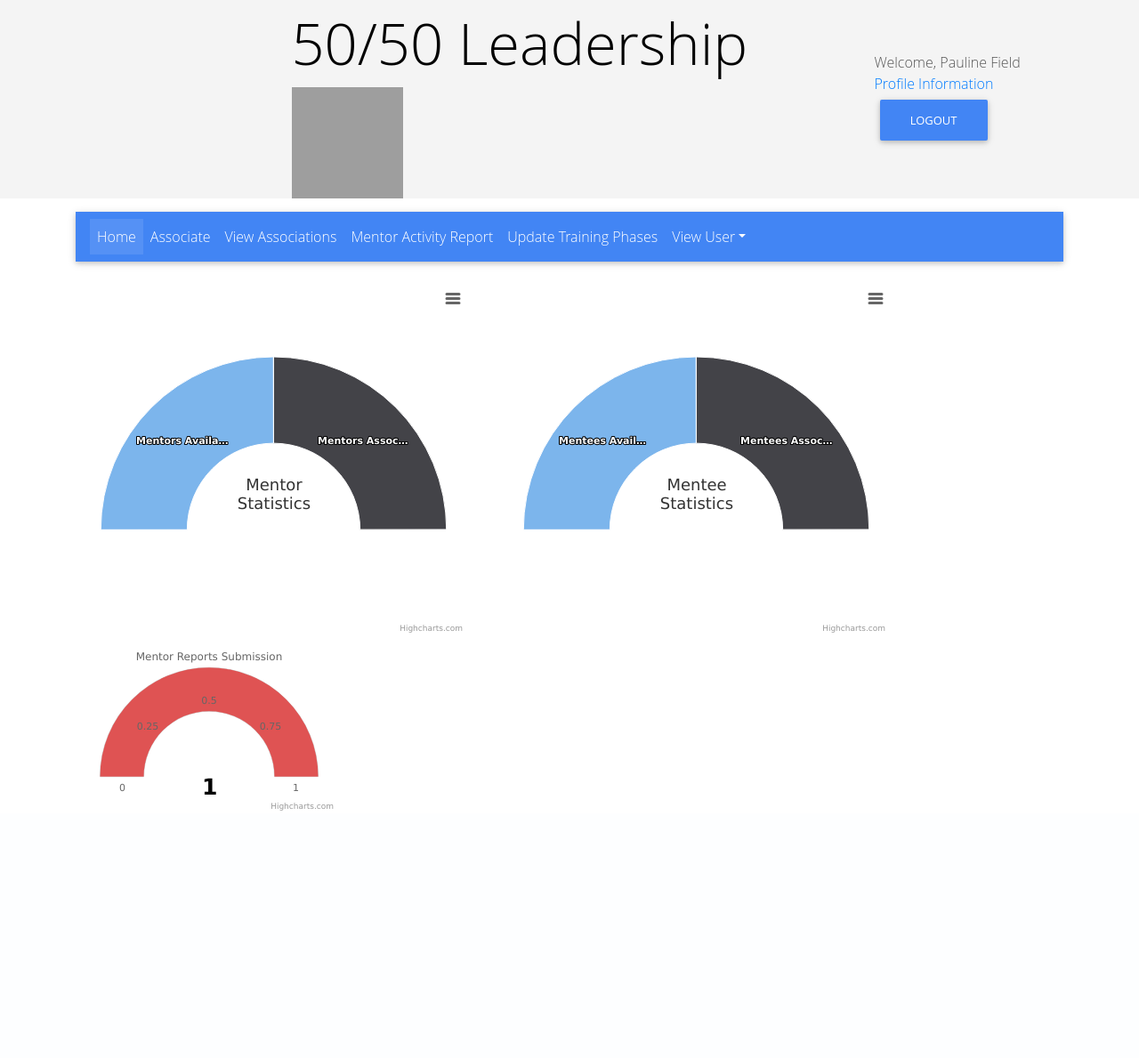
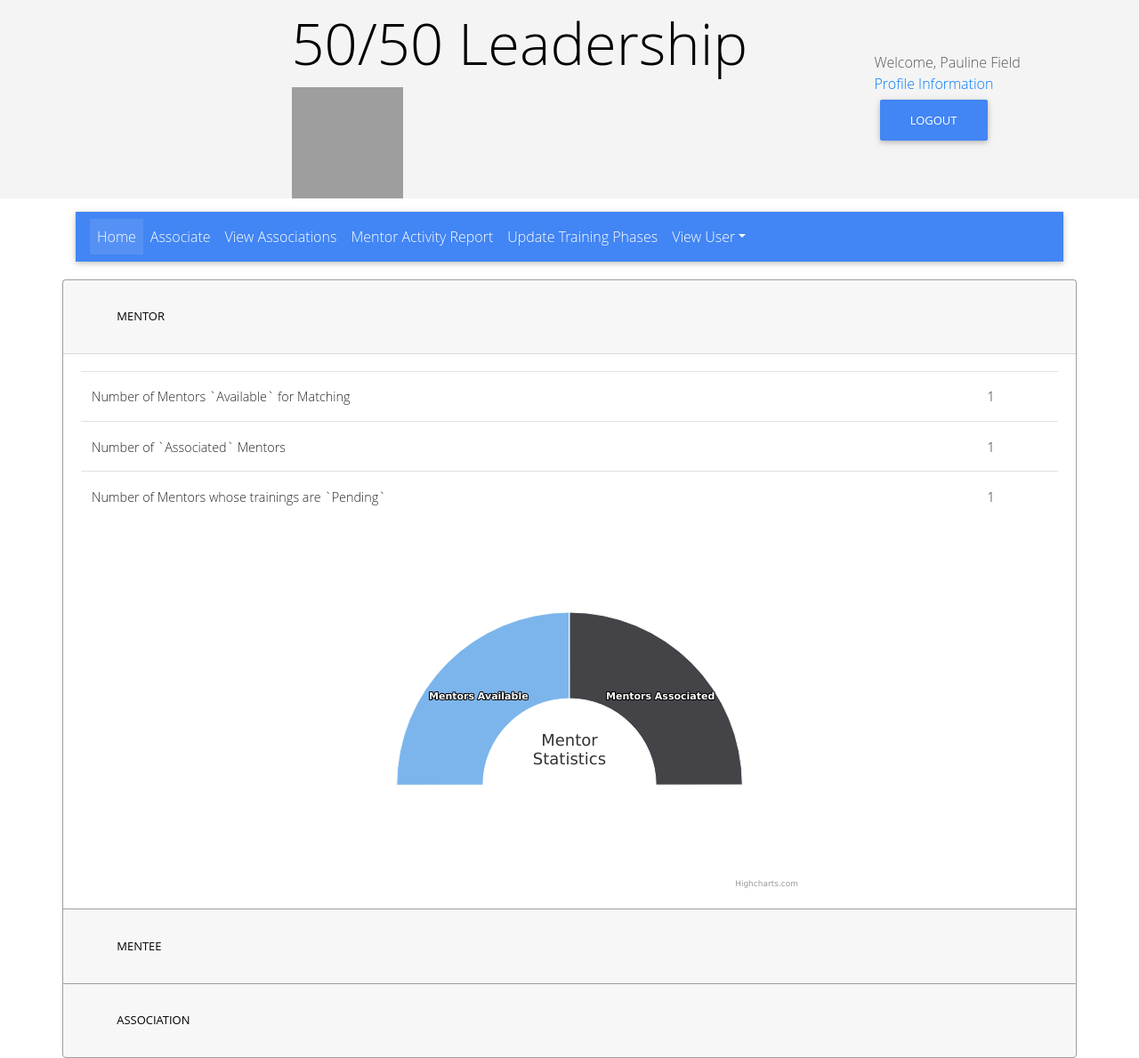
Before and after one commit to poptanimukesh/mentorprogram, a Django app: template polls/templates/home.html in a window 1280 px wide. Shown: the whole page at 89% size. Before the commit the page ends 911 px from the top, so only its background shows below. Run offline with Django 3.2, Linux system fonts and the light colour scheme; the template is opened without the code that fills it: most values are stand-ins (such as "Sample title", 1, 10 or a date in 2020); some libraries are stand-ins or nearby versions; grey boxes are pictures that could not be loaded.

Commit message:
Development for  MENPS-128

```diff
--- a/polls/templates/home.html
+++ b/polls/templates/home.html
@@ -10,7 +10,6 @@
 {% load static %}
 {% block CSS %}
   <link rel="stylesheet" href="{% static 'css/header.css' %}">
-  <link rel="stylesheet" href="{% static 'css/index.css' %}">
 {% endblock %}
 </head>
 
@@ -23,31 +22,114 @@
         {{  associated_mentors_count | json_script:"associated_mentors_count" }}
         {{  active_mentees_count | json_script:"active_mentees_count" }}
         {{  associated_mentees_count | json_script:"associated_mentees_count" }}
-        {{ reports_submitted_count | json_script:"reports_submitted_count" }}
         <div class="row">
-            <div id="mentorStatistics" class="col-lg-5"></div>
-            <div id="menteeStatistics" class="col-lg-5"></div>
+            <div class="accordion" id="accordionExample" style="width: 100%">
+                  <div class="card z-depth-0 bordered">
+                    <div class="card-header" id="headingOne">
+                      <h5 class="mb-0">
+                        <button class="btn btn-link" type="button" data-toggle="collapse" data-target="#collapseOne"
+                          aria-expanded="true" aria-controls="collapseOne" id = "mentorStat">
+                          Mentor
+                        </button>
+                      </h5>
+                    </div>
+                    <div id="collapseOne" class="collapse show" aria-labelledby="headingOne"
+                      data-parent="#accordionExample">
+                      <div class="card-body">
+                        <table class="table table-hover">
+                            <tbody>
+                                <tr>
+                                    <td>Number of Mentors `Available` for Matching</td>
+                                    <td>{{ available_mentors_count }}</td>
+                                </tr>
+                                <tr>
+                                    <td>Number of `Associated` Mentors</td>
+                                    <td>{{ associated_mentors_count }}</td>
+                                </tr>
+                                <tr>
+                                    <td>Number of Mentors whose trainings are `Pending`</td>
+                                    <td>{{ pending_training_count }}</td>
+                                </tr>
+                            </tbody>
+                        </table>
+                        <div class="row">
+                            <div class="col-lg-3"></div>
+                            <div id="mentorStatistics" class="col-lg-6"></div>
+                            <div class="col-lg-3"></div>
+                        </div>
+                      </div>
+                    </div>
+                  </div>
+                  <div class="card z-depth-0 bordered">
+                    <div class="card-header" id="headingTwo">
+                      <h5 class="mb-0">
+                        <button class="btn btn-link collapsed" type="button" data-toggle="collapse"
+                          data-target="#collapseTwo" aria-expanded="false" aria-controls="collapseTwo">
+                          Mentee
+                        </button>
+                      </h5>
+                    </div>
+                    <div id="collapseTwo" class="collapse" aria-labelledby="headingTwo" data-parent="#accordionExample">
+                      <table class="table table-hover">
+                            <tbody>
+                                <tr>
+                                    <td>Number of Mentees `Available` for Matching</td>
+                                    <td>{{ active_mentees_count }}</td>
+                                </tr>
+                                <tr>
+                                    <td>Number of `Associated` Mentees</td>
+                                    <td>{{ associated_mentees_count }}</td>
+                                </tr>
+                            </tbody>
+                        </table>
+                        <div class="row">
+                            <div class="col-lg-3"></div>
+                            <div id="menteeStatistics" class="col-lg-6"></div>
+                            <div class="col-lg-3"></div>
+                        </div>
+                    </div>
+                  </div>
+                  <div class="card z-depth-0 bordered">
+                    <div class="card-header" id="headingThree">
+                      <h5 class="mb-0">
+                        <button class="btn btn-link collapsed" type="button" data-toggle="collapse"
+                          data-target="#collapseThree" aria-expanded="false" aria-controls="collapseThree">
+                          Association
+                        </button>
+                      </h5>
+                    </div>
+                    <div id="collapseThree" class="collapse" aria-labelledby="headingThree" data-parent="#accordionExample">
+                      <div class="card-body">
+
+                        <table class="table table-hover">
+                            <tbody>
+                                <tr>
+                                    <td>Number of `Associations`</td>
+                                    <td>{{ associated_mentors_count }}</td>
+                                </tr>
+                                <tr>
+                                    <td>Number of mentors who submitted the `Monthly Activity Report`</td>
+                                    <td>{{ reports_submitted_count }}</td>
+                                </tr>
+                            </tbody>
+                        </table>
+                        <div>
+                          <div class="progress" style="width: 50%">
+                            <div class="progress-bar" role="progressbar" style="width: {{reports_submitted_perc}}%" aria-valuenow="25" aria-valuemin="0" aria-valuemax="100">{{reports_submitted_perc}}%</div>
+                          </div>
+                      </div>
+                    </div>
+                  </div>
+                </div>
         </div>
-        <div class="row">
-            <div class="col-lg-6">
-            <figure class="highcharts-figure">
-                <div id="reportStatistics" class="chart-container"></div>
-            </figure>
-        </div>
-        </div>
-        <div>
-    </div>
 </body>
+{% include "commonJS.html" %}
 <script src="https://code.jquery.com/jquery-3.3.1.js"></script>
 <script src="https://cdn.datatables.net/1.10.20/js/jquery.dataTables.min.js"></script>
 <script src="https://cdn.datatables.net/1.10.20/js/dataTables.bootstrap4.min.js"></script>
 <script src="https://cdn.datatables.net/select/1.3.1/js/dataTables.select.min.js"></script>
 <script src="https://code.highcharts.com/highcharts.js"></script>
 <script src="https://code.highcharts.com/highcharts-more.js"></script>
-<script src="https://code.highcharts.com/modules/solid-gauge.js"></script>
-<script src="https://code.highcharts.com/modules/exporting.js"></script>
-<script src="https://code.highcharts.com/modules/export-data.js"></script>
-<script src="https://code.highcharts.com/modules/accessibility.js"></script>
 <script rel="stylesheet" src="{% static 'js/index.js' %}">
 </script>
 </html>
--- a/polls/views.py
+++ b/polls/views.py
@@ -20,11 +20,14 @@ def index(request):
     reports_submitted = ActivitySummary.objects.filter(submission_date__month=current_month)
     print(reports_submitted.count())
     context = {
+        'mentor_count': active_mentors.all().count(),
+        'pending_training_count': active_mentors.all().exclude(trainingphases=4).count(),
         'available_mentors_count' : available_mentors.count(),
         'associated_mentors_count' : associated_mentors_count.count(),
         'active_mentees_count' : active_mentees.count(),
         'associated_mentees_count' : associated_mentees.count(),
-        'reports_submitted_count' : reports_submitted.count()
+        'reports_submitted_count' : reports_submitted.count(),
+        'reports_submitted_perc' : str(round(reports_submitted.count()/associated_mentors_count.count()*100, 2))
     }
     return HttpResponse(template.render(context, request))
 
--- a/static/css/index.css
+++ /dev/null
@@ -1,50 +0,0 @@
-.highcharts-figure .chart-container {
-	width: 300px;
-	height: 200px;
-	float: left;
-}
-
-@media (max-width: 600px) {
-	.highcharts-figure {
-		width: 100%;
-	}
-	.highcharts-figure .chart-container {
-		width: 300px;
-		float: none;
-		margin: 0 auto;
-	}
-
-}
-
-.highcharts-figure, .highcharts-data-table table {
-	width: 600px;
-	margin: 0 auto;
-}
-
-.highcharts-data-table table {
-    font-family: Verdana, sans-serif;
-    border-collapse: collapse;
-    border: 1px solid #EBEBEB;
-    margin: 10px auto;
-    text-align: center;
-    width: 100%;
-    max-width: 500px;
-}
-.highcharts-data-table caption {
-    padding: 1em 0;
-    font-size: 1.2em;
-    color: #555;
-}
-.highcharts-data-table th {
-	font-weight: 600;
-    padding: 0.5em;
-}
-.highcharts-data-table td, .highcharts-data-table th, .highcharts-data-table caption {
-    padding: 0.5em;
-}
-.highcharts-data-table thead tr, .highcharts-data-table tr:nth-child(even) {
-    background: #f8f8f8;
-}
-.highcharts-data-table tr:hover {
-    background: #f1f7ff;
-}
--- a/static/js/index.js
+++ b/static/js/index.js
@@ -44,98 +44,12 @@ $(document).ready(function() {
     });
     }
 
-    var gaugeOptions = {
-        chart: {
-            type: 'solidgauge'
-        },
-
-        title: null,
-
-        pane: {
-            center: ['50%', '85%'],
-            size: '140%',
-            startAngle: -90,
-            endAngle: 90,
-            background: {
-                backgroundColor:
-                    Highcharts.defaultOptions.legend.backgroundColor || '#EEE',
-                innerRadius: '60%',
-                outerRadius: '100%',
-                shape: 'arc'
-            }
-        },
-
-        exporting: {
-            enabled: false
-        },
-
-        tooltip: {
-            enabled: false
-        },
-        yAxis: {
-            stops: [
-                [0.1, '#55BF3B'], // green
-                [0.5, '#DDDF0D'], // yellow
-                [0.9, '#DF5353'] // red
-            ],
-            lineWidth: 0,
-            tickWidth: 0,
-            minorTickInterval: null,
-            title: {
-                y: -70
-            },
-            labels: {
-                y: 16
-            }
-        },
-
-        plotOptions: {
-            solidgauge: {
-                dataLabels: {
-                    y: 5,
-                    borderWidth: 0,
-                    useHTML: true
-                }
-            }
-        }
-    };
-
-    var associated_mentors = parseInt(JSON.parse(document.getElementById('associated_mentors_count').textContent), 10)
-    Highcharts.chart('reportStatistics', Highcharts.merge(gaugeOptions, {
-        yAxis: {
-            min: 0,
-            max: associated_mentors,
-            title: {
-                text: 'Mentor Reports Submission'
-            }
-        },
-
-        series: [{
-            name: 'Mentor Reports Submission',
-            data: [JSON.parse(document.getElementById('reports_submitted_count').textContent)],
-            dataLabels: {
-                format:
-                    '<div style="text-align:center">' +
-                    '<span style="font-size:25px">{y}</span>' +
-                    '<span style="font-size:12px;opacity:0.4">' +
-                    '</span>' +
-                    '</div>'
-            },
-            tooltip: {
-                valueSuffix: ' revolutions/min'
-            }
-        }]
-    }));
-
-
     mentorData = [['Mentors Available', JSON.parse(document.getElementById('available_mentors_count').textContent)],
         ['Mentors Associated', JSON.parse(document.getElementById('associated_mentors_count').textContent)]]
     generateStatisticsChart('mentorStatistics', 'Mentor<br/>Statistics<br/>', 'Mentor Statistics', mentorData);
-
 
     menteeData = [['Mentees Available', JSON.parse(document.getElementById('active_mentees_count').textContent)],
         ['Mentees Associated', JSON.parse(document.getElementById('associated_mentees_count').textContent)]]
     generateStatisticsChart('menteeStatistics', 'Mentee<br/>Statistics<br/>', 'Mentee Statistics', menteeData);
 
-
 });
```
